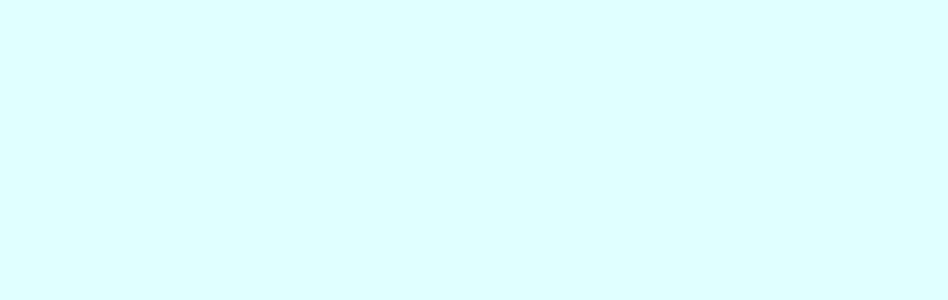
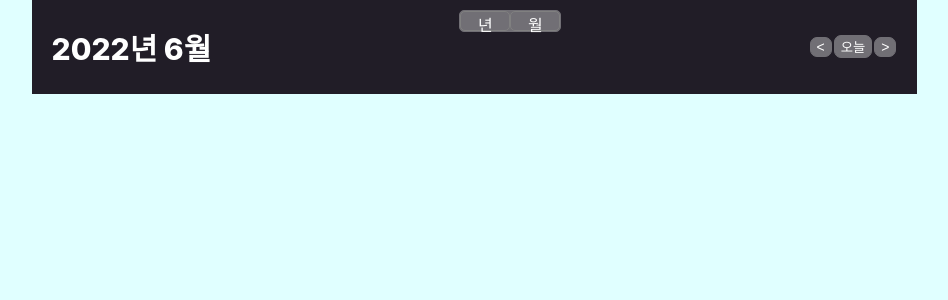
Before and after one commit to jaewoogwak/calendar, a React (Create React App) app: page /year in a window 1280 px wide. Before the commit this address had no page. Shown: the top 300 px of the page, without its empty margins (166-1114 px from the left). Built offline with nearby package versions, Linux system fonts and the light colour scheme.

Commit message:
refactor : create useNavbar custom Hook

```diff
--- a/src/App.js
+++ b/src/App.js
@@ -4,19 +4,25 @@ import styled from "styled-components";
 import "./App.css";
 import Modal from "./components/Modal/Modal";
 import NavBar from "./components/NavBar/NavBar";
-import { nextMonth, prevMonth, setNow } from "./features/date/dateSlice";
+import {
+  nextMonth,
+  prevMonth,
+  setBucket,
+  setNow,
+} from "./features/date/dateSlice";
 import { Month } from "./pages/Month";
 const DAY = ["일", "월", "화", "수", "목", "금", "토"];
 
 function App() {
   const [modalVisible, setModalVisible] = useState(false);
-  const [bucket, setBucket] = useState([]);
+  //const [bucket, setBucket] = useState([]);
   const [isClickTodayBtn, setIsClickTodayBtn] = useState(false);
   const { year, month } = useSelector((state) => state.reducers.date.page);
   const todos = useSelector((state) => {
     console.log("state", state.reducers.todos);
     return state.reducers.todos.todos;
   });
+  const { bucket } = useSelector((state) => state.reducers.date.bucket);
   const count = useRef(0);
   const dispatch = useDispatch();
 
@@ -64,39 +70,12 @@ function App() {
       arr = arr.concat([dateItem]);
       time = time + 60 * 60 * 24 * 1000;
     }
-    setBucket(arr);
+    dispatch(setBucket(arr));
     dispatch(nextMonth());
   };
 
-  const prevPage = () => {
-    let arr = [];
-    console.log(year, month - 1);
-    let time = new Date(year, month - 2, 1).getTime();
-    const first = new Date(time);
-
-    const firstDay = {
-      year: first.getFullYear(),
-      month: first.getMonth() + 1,
-      date: first.getDate(),
-      day: first.getDay(),
-    };
-    time = time - 60 * 60 * 24 * firstDay.day * 1000;
-    for (let i = 0; i < 42; i++) {
-      let date = new Date(time);
-      const dateItem = {
-        year: date.getFullYear(),
-        month: date.getMonth() + 1,
-        date: date.getDate(),
-        day: date.getDay(),
-      };
-      arr = arr.concat([dateItem]);
-      time = time + 60 * 60 * 24 * 1000;
-    }
-    setBucket(arr);
-    dispatch(prevMonth());
-  };
-
   const initView = () => {
+    console.log("initView");
     let arr = [];
     let time = new Date(year, month - 1, 1).getTime();
     const first = new Date(time);
@@ -121,7 +100,8 @@ function App() {
       arr = arr.concat([dateItem]);
       time = time + 60 * 60 * 24 * 1000;
     }
-    setBucket(arr);
+    console.log(arr);
+    dispatch(setBucket({ bucket: arr }));
     setIsClickTodayBtn(true);
   };
 
@@ -146,20 +126,19 @@ function App() {
           count={count}
         ></Modal>
       )}
-      <NavBar
+      {/* <NavBar
         prevPage={prevPage}
         onClickTodayBtn={onClickTodayBtn}
         nextPage={nextPage}
-      ></NavBar>
+      ></NavBar> */}
       <Month
         pageYear={year}
         pageMonth={month}
-        prevPage={prevPage}
         openModal={openModal}
         onClickTodayBtn={onClickTodayBtn}
         nextPage={nextPage}
         DAY={DAY}
-        bucket={bucket}
+        // bucket={bucket}
         todos={todos}
         count={count}
       />
--- a/src/components/DateList/DateList.js
+++ b/src/components/DateList/DateList.js
@@ -6,7 +6,9 @@ const BoxListWrpper = styled.div`
   display: grid;
   grid-template-columns: repeat(7, 1fr);
 `;
-const DateList = ({ bucket, onClickDateCell }) => {
+const DateList = ({ onClickDateCell }) => {
+  const bucket = useSelector((state) => state.reducers.date.bucket);
+  console.log("bucket in DateList", bucket);
   return (
     <BoxListWrpper>
       {bucket.map((item) => (
--- a/src/components/NavBar/NavBar.js
+++ b/src/components/NavBar/NavBar.js
@@ -1,17 +1,45 @@
 import React from "react";
-import { useSelector } from "react-redux";
+import { useDispatch, useSelector } from "react-redux";
+import { NavLink } from "react-router-dom";
 import styled from "styled-components";
+import { nextMonth, prevMonth, setBucket } from "../../features/date/dateSlice";
+import { createNextPage, createPreviousPage } from "./useNavbar";
 
-const NavBar = ({ prevPage, onClickTodayBtn, nextPage }) => {
+const NavBar = ({ onClickTodayBtn }) => {
+  const dispatch = useDispatch();
   const { year, month } = useSelector((state) => state.reducers.date.page);
+
+  const prevPage = () => {
+    const arr = createPreviousPage(year, month);
+    console.log("arrrr", arr);
+    dispatch(setBucket({ bucket: arr }));
+    dispatch(prevMonth());
+  };
+  const nextPage = () => {
+    const arr = createNextPage(year, month);
+    console.log("arrrr", arr);
+    dispatch(setBucket({ bucket: arr }));
+    dispatch(nextMonth());
+  };
   return (
     <NavBarWrapper>
       <YearAndMonth>
         {year}년 {month}월
       </YearAndMonth>
       <PageController>
-        <PageSelector>월</PageSelector>
-        <PageSelector>년</PageSelector>
+        <PageSelector>
+          <NavLink
+            to={`/year`}
+            style={{ textDecoration: "none", color: "white" }}
+          >
+            년
+          </NavLink>
+        </PageSelector>
+        <PageSelector>
+          <NavLink to={`/`} style={{ textDecoration: "none", color: "white" }}>
+            월
+          </NavLink>
+        </PageSelector>
       </PageController>
       <ButtonsWrapper>
         <PrevBtn onClick={prevPage}>{"<"}</PrevBtn>
@@ -24,19 +52,23 @@ const NavBar = ({ prevPage, onClickTodayBtn, nextPage }) => {
 
 const NavBarWrapper = styled.nav`
   display: flex;
+  width: 885px;
   justify-content: space-between;
-  padding-left: 20px;
-  padding-right: 20px;
+  /* padding-left: 20px;
+  padding-right: 20px; */
   background-color: #211d27;
+  margin: 0 auto;
 `;
 
 const YearAndMonth = styled.h1`
+  padding-left: 20px;
   font-size: 30px;
   font-weight: 800;
   color: white;
 `;
 const ButtonsWrapper = styled.div`
   align-self: center;
+  padding-right: 20px;
 `;
 const TodayBtn = styled.button`
   border: 0.5px solid #716f75;
@@ -75,5 +107,6 @@ const PageSelector = styled.span`
   border-radius: 5px;
   width: 100%;
   text-align: center;
+  text-decoration: none;
 `;
 export default NavBar;
--- /dev/null
+++ b/src/components/NavBar/useNavbar.js
@@ -0,0 +1,54 @@
+export const createPreviousPage = (year, month) => {
+  let arr = [];
+  console.log(year, month - 1);
+  let time = new Date(year, month - 2, 1).getTime();
+  const first = new Date(time);
+
+  const firstDay = {
+    year: first.getFullYear(),
+    month: first.getMonth() + 1,
+    date: first.getDate(),
+    day: first.getDay(),
+  };
+  time = time - 60 * 60 * 24 * firstDay.day * 1000;
+  for (let i = 0; i < 42; i++) {
+    let date = new Date(time);
+    const dateItem = {
+      year: date.getFullYear(),
+      month: date.getMonth() + 1,
+      date: date.getDate(),
+      day: date.getDay(),
+    };
+    arr = arr.concat([dateItem]);
+    time = time + 60 * 60 * 24 * 1000;
+  }
+  console.log("arr in createPrevious page", arr);
+  return arr;
+};
+
+export const createNextPage = (year, month) => {
+  let arr = [];
+  let time = new Date(year, month, 1).getTime();
+  const first = new Date(time);
+  const firstDay = {
+    year: first.getFullYear(),
+    month: first.getMonth() + 1,
+    date: first.getDate(),
+    day: first.getDay(),
+  };
+
+  time = time - 60 * 60 * 24 * firstDay.day * 1000;
+  for (let i = 0; i < 42; i++) {
+    const date = new Date(time);
+    const dateItem = {
+      year: date.getFullYear(),
+      month: date.getMonth() + 1,
+      date: date.getDate(),
+      day: date.getDay(),
+    };
+    arr = arr.concat([dateItem]);
+    time = time + 60 * 60 * 24 * 1000;
+  }
+  console.log("arr in createNext page", arr);
+  return arr;
+};
--- a/src/features/date/dateSlice.js
+++ b/src/features/date/dateSlice.js
@@ -9,6 +9,7 @@ const dateSlice = createSlice({
       month: new Date().getMonth() + 1,
       date: new Date().getDate(),
     },
+    bucket: [],
   },
   reducers: {
     setDate: (state, action) => {
@@ -30,10 +31,14 @@ const dateSlice = createSlice({
       state.page.year = action.payload.today.year;
       state.page.month = action.payload.today.month;
     },
+    setBucket: (state, action) => {
+      state.bucket = action.payload.bucket;
+    },
   },
 });
 
 // Action creator
-export const { setDate, nextMonth, prevMonth, setNow } = dateSlice.actions;
+export const { setDate, nextMonth, prevMonth, setNow, setBucket } =
+  dateSlice.actions;
 
 export default dateSlice.reducer;
--- a/src/index.js
+++ b/src/index.js
@@ -15,11 +15,18 @@ root.render(
   <Provider store={store}>
     <BrowserRouter>
       <>
+        <NavBar />
         <Routes>
           <Route path="/" element={<App />} />
-          <Route path="/month" element={<Year />} />
+          <Route path="/year" element={<Year />} />
         </Routes>
       </>
     </BrowserRouter>
   </Provider>
 );
+const Wrapper = styled.div`
+  background-color: #211d27;
+  width: 885px;
+  height: 100%;
+  margin: 0 auto;
+`;
--- a/src/pages/Month.jsx
+++ b/src/pages/Month.jsx
@@ -3,7 +3,7 @@ import styled from "styled-components";
 import DateList from "../components/DateList/DateList";
 import Days from "../components/DayBar.js/Days";
 
-export function Month({ openModal, DAY, bucket, initDate }) {
+export function Month({ openModal, DAY }) {
   const [dateId, setDateId] = useState("");
   const onClickDateCell = (id) => {
     console.log("click", id);
@@ -19,7 +19,7 @@ export function Month({ openModal, DAY, bucket, initDate }) {
   return (
     <Wrapper>
       <Days dayList={DAY}></Days>
-      <DateList bucket={bucket} onClickDateCell={onClickDateCell}></DateList>
+      <DateList onClickDateCell={onClickDateCell}></DateList>
     </Wrapper>
   );
 }
--- a/src/pages/Year.jsx
+++ b/src/pages/Year.jsx
@@ -1,7 +1,16 @@
+import styled from "styled-components";
+import NavBar from "../components/NavBar/NavBar";
+
 export default function Year() {
   return (
     <>
-      <h1>Year view</h1>
+      <Wrapper></Wrapper>
     </>
   );
 }
+const Wrapper = styled.div`
+  background-color: #211d27;
+  width: 885px;
+  height: 100%;
+  margin: 0 auto;
+`;
```
